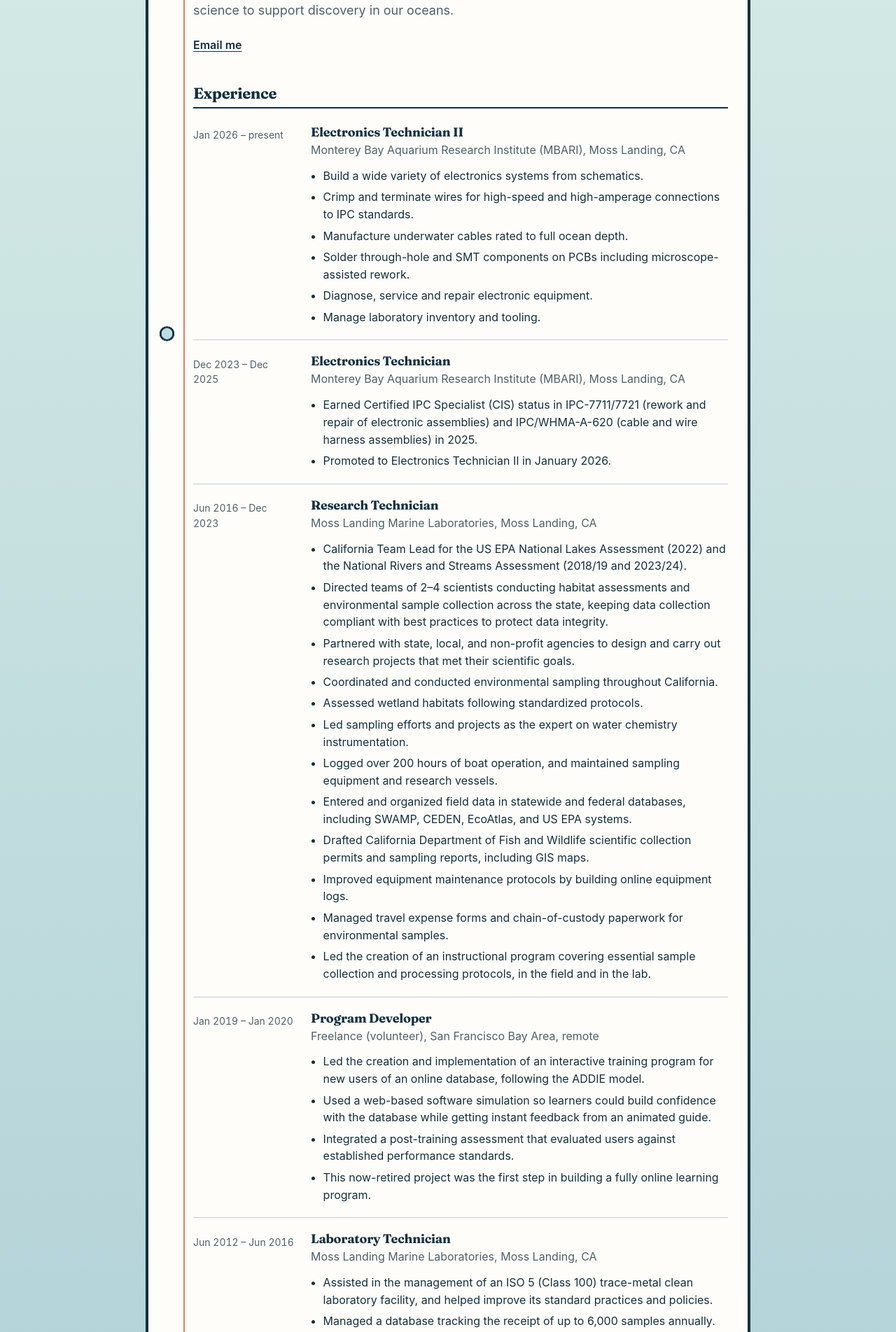
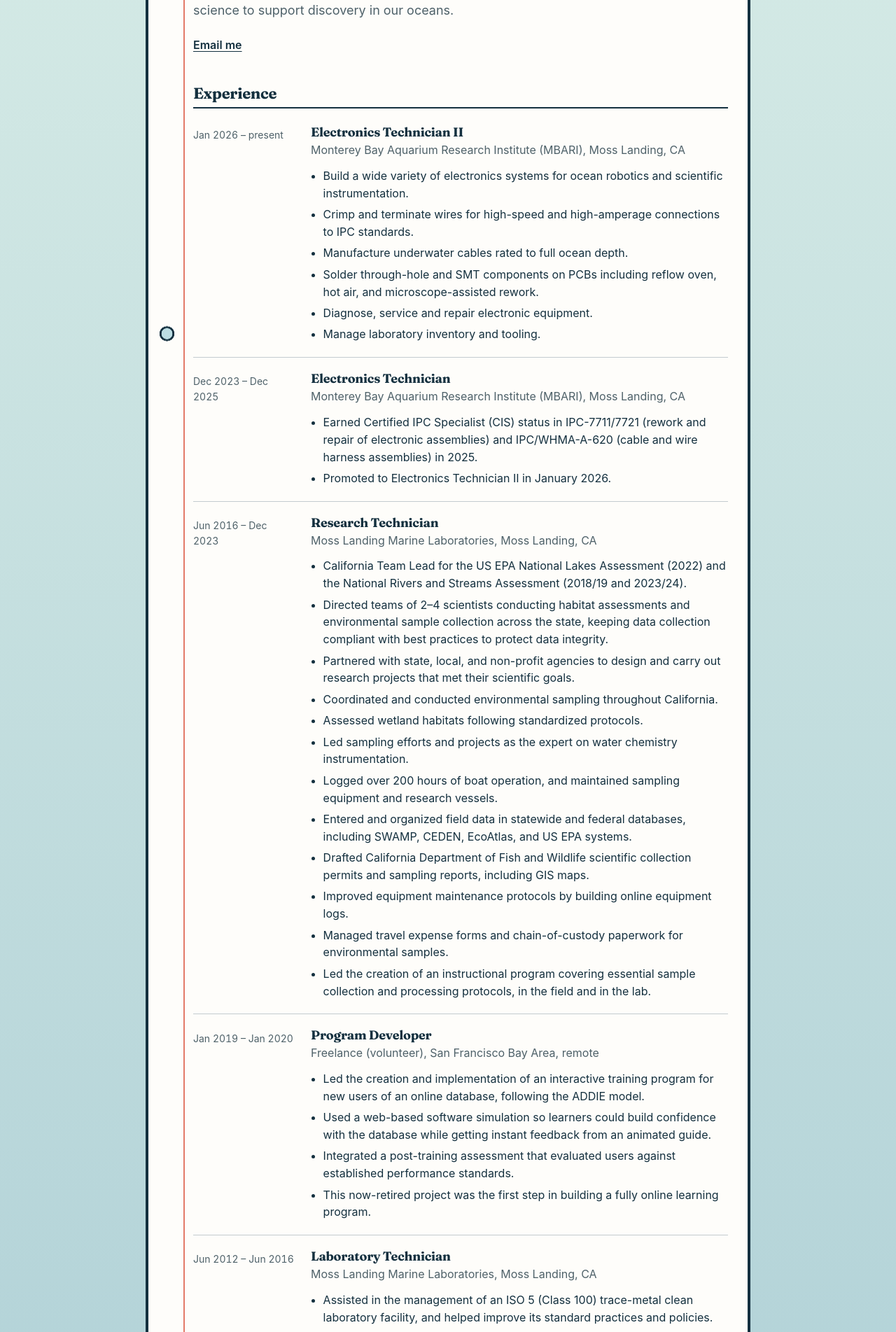
Before and after one commit to RobotCrabLab/Homepage, a Jekyll site: the page built from resume.html, in a window 1280 px wide. Shown: the part 932-2835 px from the top of the page at 70% size. Built offline with Jekyll 4.4.1, drawn with Linux system fonts in a browser that asks for light colours.

Commit message:
Resume: add focus and rework methods to Electronics Technician II
Co-Authored-By: Claude Opus 5.5 <noreply@anthropic.com>
Claude-Session: https://claude.ai/code/session_016BwnKtQ7tfPe1rWV8MfjXu

```diff
--- a/_data/resume.yml
+++ b/_data/resume.yml
@@ -17,10 +17,10 @@ experience:
     place: Moss Landing, CA
     dates: Jan 2026 – present
     points:
-      - Build a wide variety of electronics systems from schematics.
+      - Build a wide variety of electronics systems for ocean robotics and scientific instrumentation.
       - Crimp and terminate wires for high-speed and high-amperage connections to IPC standards.
       - Manufacture underwater cables rated to full ocean depth.
-      - Solder through-hole and SMT components on PCBs including microscope-assisted rework.
+      - Solder through-hole and SMT components on PCBs including reflow oven, hot air, and microscope-assisted rework.
       - Diagnose, service and repair electronic equipment.
       - Manage laboratory inventory and tooling.
 
```
